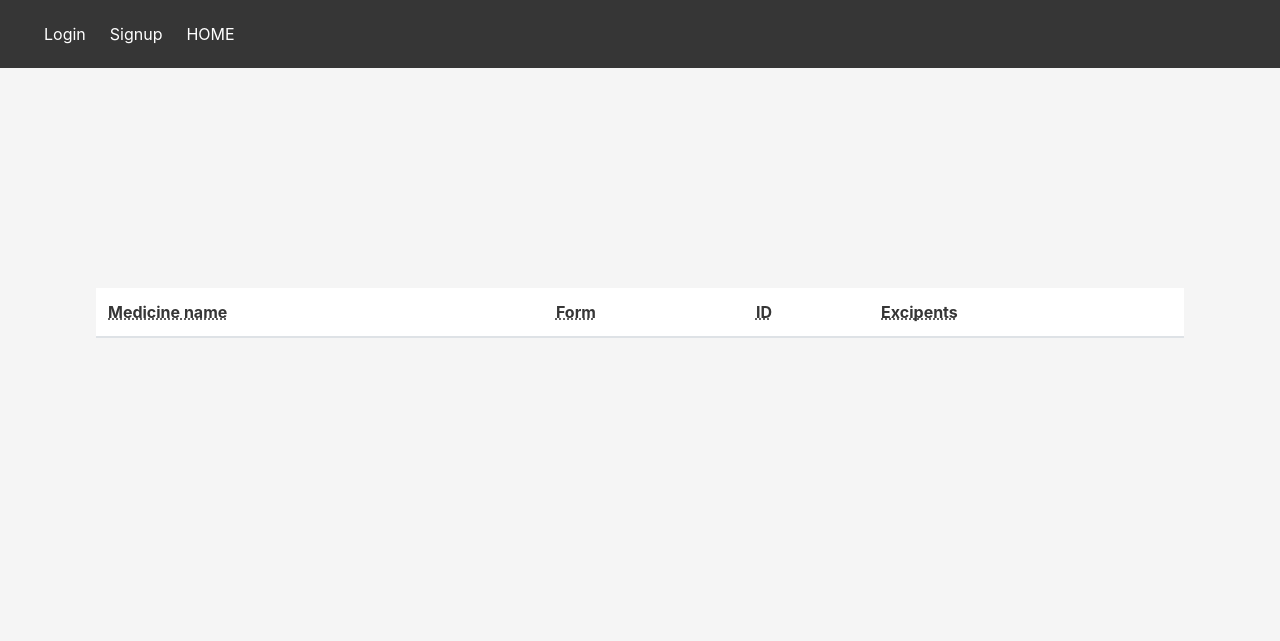
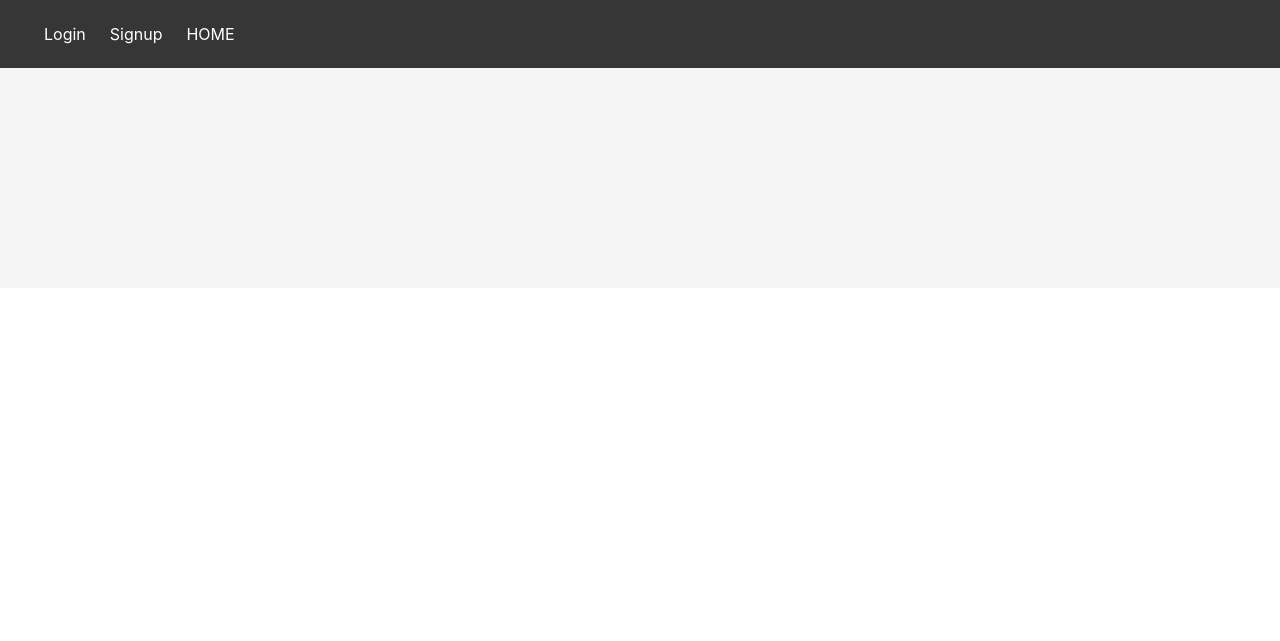
Before and after one commit to kgarbacinski/Medicine-Comparator, a Flask app: page /search_result in a window 1280 px wide. Shown: the top 641 px of the page. Run offline with Flask 2, Linux system fonts and the light colour scheme; lists and menus that the app fills with data are empty; some libraries are stand-ins or nearby versions.

Commit message:
database update

```diff
--- a/medicines_app/api_loader/medicinal_product_builder.py
+++ b/medicines_app/api_loader/medicinal_product_builder.py
@@ -1,5 +1,5 @@
 import re
-from regex_patterns import RegexPatterns
+from .regex_patterns import RegexPatterns
 
 
 class MedicinalProductBuilder:
--- a/medicines_app/flask_app/flask_application/templates/base.html
+++ b/medicines_app/flask_app/flask_application/templates/base.html
@@ -39,7 +39,7 @@
 
 <body>
 
-<section class="hero  is-light is-large">
+<section class="hero  is-light is-medium">
     <div class="hero-head"></div>
     <div class="hero-body is-align-items-stretch">
         {% block content %}
--- a/medicines_app/flask_app/flask_application/templates/home.html
+++ b/medicines_app/flask_app/flask_application/templates/home.html
@@ -37,7 +37,6 @@ function submitSearch() {
     var medicine = {
         name: medicine_name.value
     };
-    console.log(medicine);
     fetch('http://192.168.0.157:5001/equivalents', {
         method: "POST",
         body: JSON.stringify(medicine),
--- a/medicines_app/flask_app/flask_application/templates/search_result.html
+++ b/medicines_app/flask_app/flask_application/templates/search_result.html
@@ -4,19 +4,7 @@
 
 {% block content %}
 
-
-
 <div id="cards"></div>
-<table id="table" class="table" style="top:-70px;">
-  <thead>
-    <tr>
-      <th><abbr title="medicine">Medicine name </abbr></th>
-      <th><abbr title="form">Form</abbr></th>
-      <th><abbr title="descirption">ID</abbr></th>
-      <th><abbr title="excipents">Excipents</abbr></th>
-    </tr>
-    <tbody id="tableData"></tbody>
-</table>
     {% endblock %}
 {% block script %}
 
@@ -26,31 +14,33 @@ var finalData = JSON.parse(retrieve);
 console.log(finalData);
 
 var crd = [];
-crd.push('<div class="card-columns"><div class="card"><div class="card-body">');
+crd.push('<div class="card-column row"><div class="col-sm-4"><div><div>');
+crd.push('<div class="card" style="height:25rem; overflow: scroll;"><div class="card-body">');
 crd.push('<h4 class="card-title">' + finalData[0].name + '</h4>');
 crd.push('<h5 class="card-title">' + finalData[0].form + '</h5>');
 crd.push('<ul class="list-unstyled">');
 console.log(finalData[0]);
 crd = crd.concat(getExcipents(finalData[0]));
 crd.push('</ul></div></div>');
-crd.push('<div id="carouselExampleControls" class="carousel slide" data-ride="carousel" data-interval="false">');
+crd.push('</div></div></div>');
+
+crd.push('<div id="carouselExampleControls" class="carousel slide col-sm-4" data-ride="carousel" data-interval="false">');
 crd.push('<div class="carousel-inner">');
-
-crd.push('<div class="carousel-item active"><div class="card"><div class="card-body">');
-crd.push('<h3 class="card-title">SPRAWDŹ ZAMIENNIK</h3>');
+crd.push('<div class="carousel-item active"><div class="card col-sm-12" style="height:25rem; overflow: scroll;">');
+crd.push('<div class="card-body" style="text-align: center;">');
+crd.push('<h3 class="card-title" style="font-weight: 700;">SPRAWDŹ ZAMIENNIK</h3>');
 crd.push('<h4 class="card-title">Porównaj substancje pomocnicze</h4>');
 crd.push('<h4 class="card-title"><br><br></h4>');
-crd.push('<h6 class="card-title">(Przeglądaj za pomocą strzałek)</h6></div></div></div>');
-console.log(finalData.length);
+crd.push('<h6 class="card-title">Przeglądaj za pomocą strzałek</h6>');
+crd.push('<h6 class="card-title">lub wybierz lek z listy</h6></div></div></div>');
 if (finalData.length > 1){
 for (i = 1;i < finalData.length; i++)
   {
-  crd.push('<div class="carousel-item"><div class="card"><div class="card-body">');
+  crd.push('<div class="carousel-item"><div class="card col-sm-12" style="height:25rem; overflow: scroll;">');
+  crd.push('<div class="card-body">');
   crd.push('<h4 class="card-title">' + finalData[i].name + '</h4>');
   crd.push('<h5 class="card-title">' + finalData[i].form + '</h5>');
   crd.push('<ul class="list-unstyled" id="excipents' + i +'">');
-<!--  console.log(getExcipents(finalData[i]));-->
-<!--  crd = crd.concat(getExcipents(finalData[i]));-->
   crd.push('</ul></div></div></div>');
   }
 }
@@ -60,7 +50,15 @@ crd.push('<span class="carousel-control-prev-icon" aria-hidden="true" style="fil
 crd.push('<span class="sr-only">Previous</span></a>');
 crd.push('<a class="carousel-control-next" href="#carouselExampleControls" role="button" data-slide="next">');
 crd.push('<span class="carousel-control-next-icon" aria-hidden="true" style="filter: invert(100%);"></span>');
-crd.push('<span class="sr-only">Next</span></a></div></div></div>');
+crd.push('<span class="sr-only">Next</span></a></div></div>');
+
+crd.push('<div class="col-sm-4"><div><div>');
+crd.push('<div class="card" style="height:25rem; overflow: scroll;"><div class="card-body">');
+crd.push('<ul id="tableData"></ul></div>');
+crd.push('</div></div>');
+crd.push('</div></div></div>');
+
+
 var cards = '';
 for (i=0; i<crd.length; i++){
   cards += crd[i];
@@ -69,17 +67,11 @@ console.log(cards);
 
 
 
+var k = ''
+for (i = 1;i < finalData.length; i++){
+    k+= '<p><li data-target="#carouselExampleControls" type="button" data-slide-to="' + i + '"><span style="font-weight: 700;">' + finalData[i].name + '</span><br>' + finalData[i].form + '</li></p>';
+}
 
-var k = '<tbody>'
-for (i = 1;i < finalData.length; i++){
-    k+= '<tr>';
-    k+= '<td>' + finalData[i].name + '</td>';
-    k+= '<td>' + finalData[i].form + '</td>';
-    k+= '<td>' + finalData[i].id + '</td>';
-    k+= '<td>' + finalData[i].excipents + '</td>';
-    k+= '</tr>';
-}
-k+='</tbody>';
 document.getElementById('cards').innerHTML = cards;
 document.getElementById('tableData').innerHTML = k;
 
--- a/medicines_app/models/database_updater.py
+++ b/medicines_app/models/database_updater.py
@@ -7,7 +7,7 @@ import requests
 
 class DatabaseUpdater:
     def __init__(self):
-        self.db_path = 'medicines_app/models/medicine.db'
+        self.db_path = '../models/medicine.db'
         self.medicinal_products = self.__get_products()
 
     def __get_products(self):
@@ -28,7 +28,6 @@ class DatabaseUpdater:
             if not medicines_id:
                 db.add_medicine_to_table(product.id,
                                          product.name,
-                                         # product.product_power_original,
                                          product.pharmaceutical_form,
                                          product.content_length)
 
```
Also changed, not shown: medicines_app/api_loader/tests/test_medicinal_product_builder.py (+1 -1 lines), medicines_app/scrapping/tests/test_medicine_info_scrapper.py (+14 -1 lines), medicines_app/models/medicine.db.
